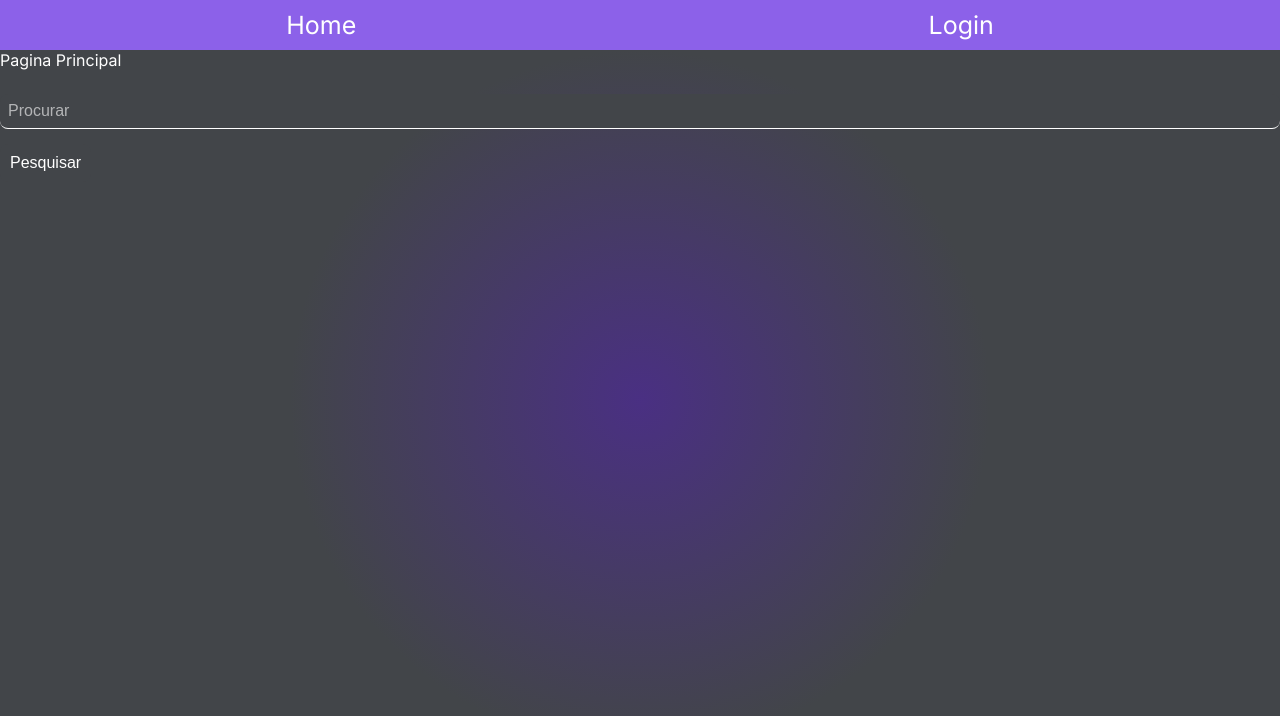
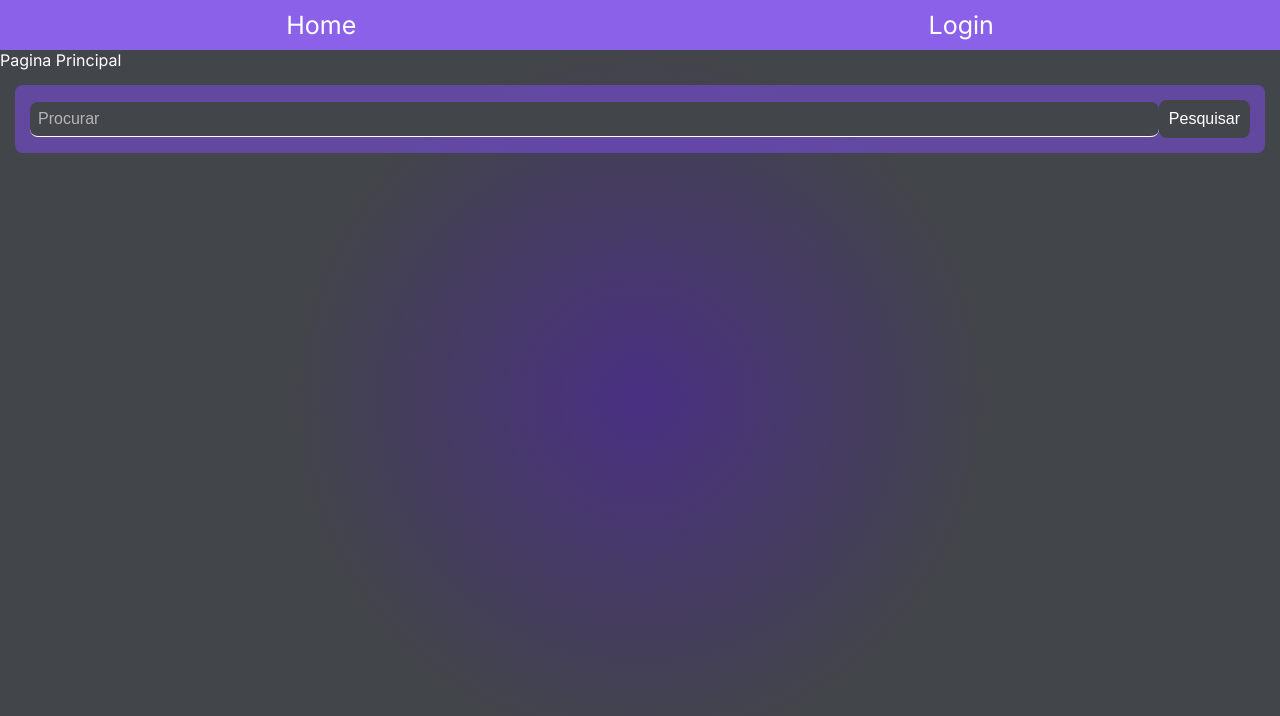
Before and after one commit to GabrielSilveira2026/Pc_Build_UP, a Next.js app: page / in a window 1280 px wide. Shown: the top 716 px of the page. Built offline with nearby package versions, Linux system fonts and the light colour scheme.

Commit message:
Ajustes visuais de margin padding e afins

```diff
--- a/src/componentes/BoxPesquisa/BoxPesquisa.tsx
+++ b/src/componentes/BoxPesquisa/BoxPesquisa.tsx
@@ -5,7 +5,7 @@ import styles from './boxPesquisa.module.css'
 
 export const BoxPesquisa = () => {
     return (
-        <div>
+        <div className={styles.searchContent}>
             <form onSubmit={() => { }} className={styles.searchArea}>
                 <Input placeholder="Procurar" />
                 <Button text="Pesquisar" />
--- a/src/componentes/BoxPesquisa/boxPesquisa.module.css
+++ b/src/componentes/BoxPesquisa/boxPesquisa.module.css
@@ -0,0 +1,14 @@
+.searchContent{
+    padding: 15px;
+    justify-content: center;
+}
+
+.searchArea{
+    display: flex;
+    align-items: center;
+    background-color: var(--primary-color-low);
+    width: 100%;
+    padding: 15px;
+    border-radius: 8px;
+    /* align-items: flex-end; */
+}
--- a/src/componentes/Button/button.module.css
+++ b/src/componentes/Button/button.module.css
@@ -2,9 +2,9 @@
     font-size: 1rem;
     background-color: var(--button-color-bg);
     padding: 10px;
-    margin: 15px 0 15px 0;
     border:none;
-    border-radius: 8px
+    border-radius: 8px;
+    height: min-content;
 }
 
 .button:hover{
--- a/src/componentes/Forms/form.module.css
+++ b/src/componentes/Forms/form.module.css
@@ -2,6 +2,7 @@
     width: 100%;
     display: flex;
     flex-direction: column;
+    gap: 1rem
 }
 
 .form button{
--- a/src/componentes/Input/input.module.css
+++ b/src/componentes/Input/input.module.css
@@ -1,13 +1,13 @@
 .boxInput {
     display: flex;
     flex-direction: column;
-    margin-top: 1rem;
+    width: 100%;
 }
 
 .inputLine {
     display: flex;
     align-items: center;
-    margin-top: 0.5rem;
+    /* margin-top: 0.5rem; */
     background-color: white;
     border-radius: 8px;
     border-bottom: 1px solid white;
```
